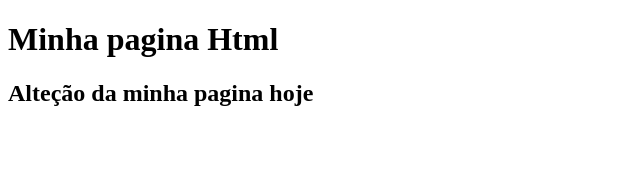
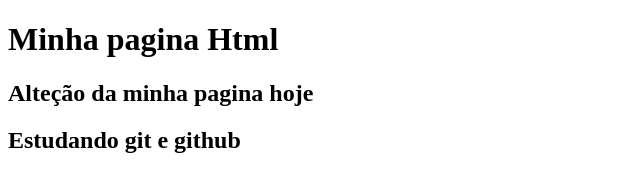
Before and after one commit to jaquelineabreu/gama-no-git, a plain HTML site: page index.html in a window 1280 px wide. Shown: the whole page, without its empty margins (0-640 px from the left). Drawn offline with Linux system fonts and the light colour scheme.

Commit message:
Alteração feita no github

```diff
--- a/index.html
+++ b/index.html
@@ -9,5 +9,6 @@
 <body>
     <h1>Minha pagina Html</h1>
     <h2>Alteção da minha pagina hoje</h2>
+     <h2>Estudando git e github</h2>
 </body>
 </html>
```
